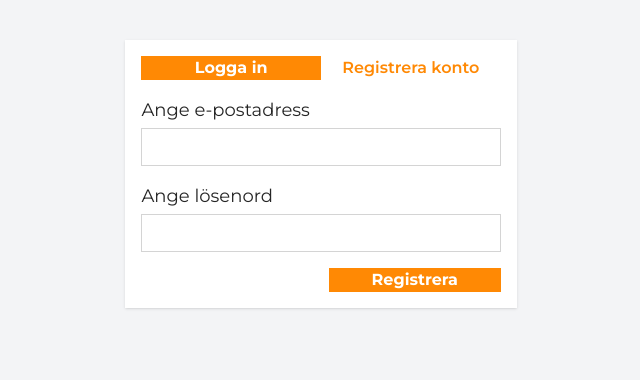
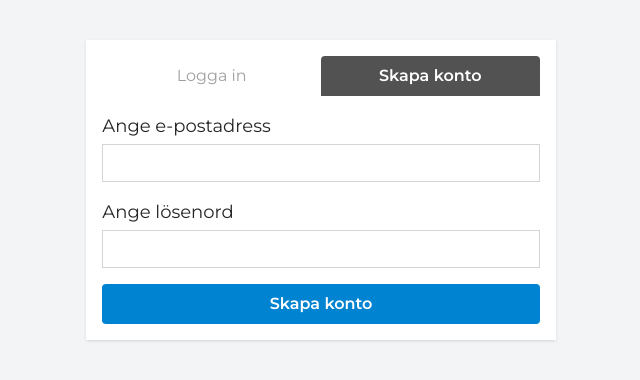
Before and after one commit to 3Joen3/hyrlya, a Next.js app in the folder web/: page /auth in a window 1280 px wide. Shown: the top 380 px of the page, without its empty margins (319-959 px from the left). Built offline with nearby package versions, Linux system fonts and the light colour scheme.

Commit message:
Some more design with the Auth form

```diff
--- a/web/app/auth/page.tsx
+++ b/web/app/auth/page.tsx
@@ -5,7 +5,7 @@ import AuthForm from "../components/Forms/AuthForm";
 export default function page() {
   return (
     <Page>
-      <Section className="lg:w-1/3 justify-self-center space-y-4 mt-10">
+      <Section className="w-full lg:w-2/5 justify-self-center space-y-4 mt-10">
         <AuthForm />
       </Section>
     </Page>
--- a/web/app/components/Button.tsx
+++ b/web/app/components/Button.tsx
@@ -1,25 +1,33 @@
 interface Props extends React.ButtonHTMLAttributes<HTMLButtonElement> {
   variant?: keyof typeof variants;
+  color?: keyof typeof colors;
   className?: string;
   children: React.ReactNode;
 }
 
 const variants = {
-  primary: "bg-orange-400 text-white font-bold",
-  ghost: "bg-transparent text-orange-400 hover:bg-orange-50 font-semibold",
+  primary: "rounded py-2 font-semibold",
+  none: "",
+} as const;
+
+const colors = {
+  primary: "bg-sky-600 hover:bg-sky-700 text-white",
+  secondary: "bg-neutral-600 hover:bg-neutral-700 text-white",
+  ghost: "text-neutral-400 hover:bg-neutral-50",
 } as const;
 
 export default function Button({
   variant = "primary",
+  color = "primary",
   className,
   children,
   type = "button",
   ...rest
 }: Props) {
-  const classNames = variants[variant] + " " + className;
+  const classNames = variants[variant] + " " + colors[color] + " " + className;
 
   return (
-    <button className={`cursor-pointer ${classNames}`} {...rest}>
+    <button type={type} className={`cursor-pointer ${classNames}`} {...rest}>
       {children}
     </button>
   );
--- a/web/app/components/Forms/AuthForm.tsx
+++ b/web/app/components/Forms/AuthForm.tsx
@@ -15,20 +15,26 @@ export default function AuthForm() {
 
   return (
     <>
-      <div className="flex">
+      <div className="grid grid-cols-2">
         <Button
-          className="flex-1"
+          color={showRegisterForm ? "ghost" : "secondary"}
+          variant="none"
+          className={`rounded-t py-2 transition-colors duration-200 ${
+            showRegisterForm ? "" : "font-semibold"
+          }`}
           onClick={() => setShowRegisterForm(false)}
-          variant={showRegisterForm ? undefined : "ghost"}
         >
           Logga in
         </Button>
         <Button
-          className="flex-1"
+          color={showRegisterForm ? "secondary" : "ghost"}
+          variant="none"
+          className={`rounded-t py-2 transition-colors duration-200 ${
+            showRegisterForm ? "font-semibold" : ""
+          }`}
           onClick={() => setShowRegisterForm(true)}
-          variant={showRegisterForm ? "ghost" : undefined}
         >
-          Registrera konto
+          Skapa konto
         </Button>
       </div>
       {showRegisterForm ? <RegisterForm /> : <LoginForm />}
@@ -47,15 +53,11 @@ function RegisterForm() {
   }
 
   return (
-    <Form
-      className="grid grid-cols-2 gap-4"
-      onSubmit={handleSubmit}
-      methods={methods}
-    >
-      <TextField className="col-span-2" id="email" label="Ange e-postadress" />
-      <TextField className="col-span-2" id="password" label="Ange lösenord" />
-      <Button className="col-start-2" type="submit">
-        Registrera
+    <Form className="space-y-4" onSubmit={handleSubmit} methods={methods}>
+      <TextField id="email" label="Ange e-postadress" />
+      <TextField id="password" label="Ange lösenord" />
+      <Button className="w-full" type="submit">
+        Skapa konto
       </Button>
     </Form>
   );
```
